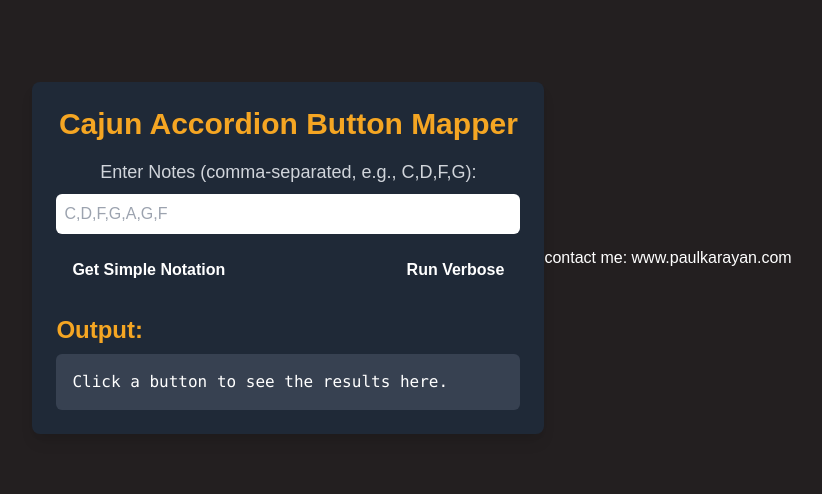
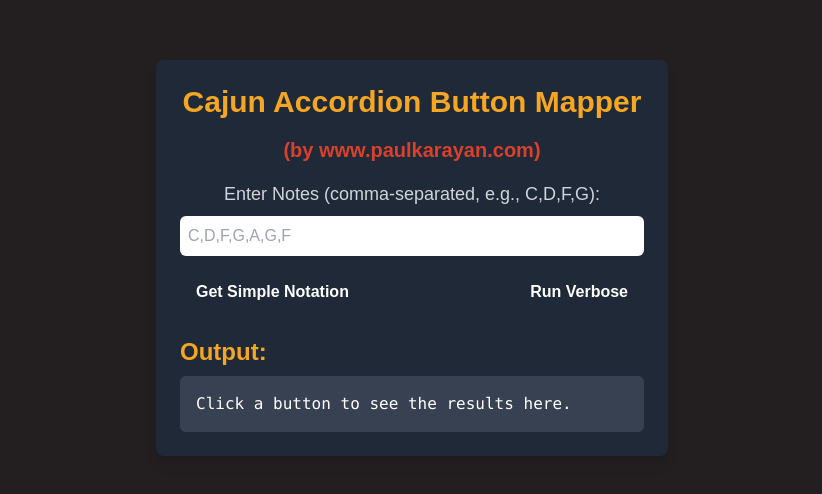
Before and after one commit to paulkarayan/gulfwest, a plain HTML site: page index.html in a window 1280 px wide. Shown: the part 142-636 px from the top of the page, without its empty margins (228-1050 px from the left). Drawn offline with nearby package versions, Linux system fonts and the light colour scheme; a script that the page names is missing.

Commit message:
bad stufhi

```diff
--- a/index.html
+++ b/index.html
@@ -15,6 +15,8 @@
 <body class="bg-dark-cajun text-white min-h-screen flex items-center justify-center">
     <div class="max-w-lg w-full p-6 bg-gray-800 rounded-lg shadow-lg">
         <h1 class="text-3xl font-bold text-cajun-gold text-center mb-4">Cajun Accordion Button Mapper</h1>
+        <h2 class="text-xl font-bold text-cajun-red text-center mb-4">(by www.paulkarayan.com)</h2>
+
         <label for="notes" class="block text-lg text-gray-300 mb-2 text-center">
             Enter Notes (comma-separated, e.g., C,D,F,G):
         </label>
@@ -35,11 +37,9 @@
         <h2 class="text-2xl font-semibold text-cajun-gold mt-6 mb-2">Output:</h2>
         <pre id="output" class="p-4 bg-gray-700 rounded-md text-white">Click a button to see the results here.</pre>
     </div>
-    <p>
-        <div>
-            contact me: www.paulkarayan.com
-        </div>
-    </p>
+
+
+
 
     <script>
         async function loadPyodideAndPackages() {
@@ -163,5 +163,6 @@
             runTests();
         });
     </script>
+
 </body>
 </html>
```
